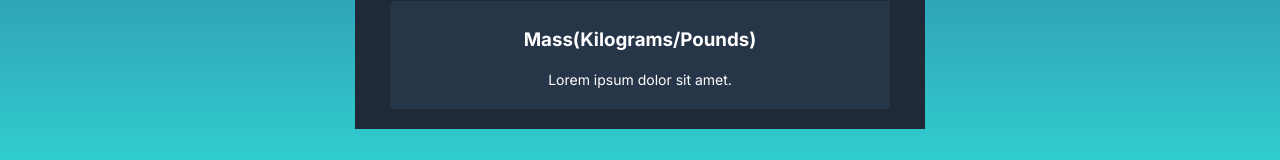
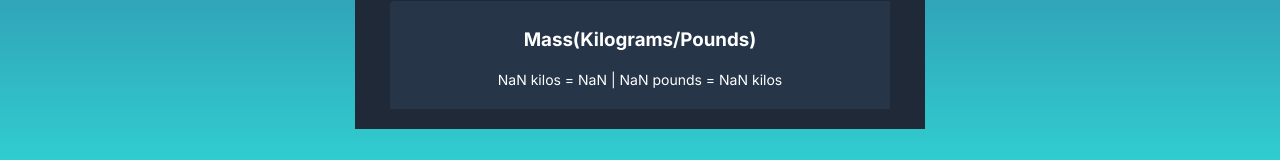
Before and after one commit to itsmeYaz/unit-conversion, a plain HTML site: page index.html in a window 1280 px wide. Both pictures are taken after typing "Sample" into the empty fields and a click on the button "Convert". Shown: the part 620-780 px from the top of the page. Drawn offline with Linux system fonts and the light colour scheme.

Commit message:
Refactor unit conversion functions and update result elements

```diff
--- a/app.js
+++ b/app.js
@@ -2,44 +2,56 @@ const inputEl = document.querySelector("#input-field");
 const convertBtn = document.querySelector("#convert-button");
 const resultEl = document.querySelector(".result-output");
 
-const meterFeet = document.querySelector("#meter-to-feet");
-const literGallon = document.querySelector("#liter-to-gallons");
+const lengthResult = document.querySelector("#length");
+const volumeResult = document.querySelector("#volume");
+const massResult = document.querySelector("#mass");
 
 convertBtn.addEventListener("click", () => {
   let inputValue = Number(inputEl.value);
+  inputEl.value = "";
   //convert meters to feet
-  meterFeet.textContent = `${inputValue} meters = ${meterToFeet(
+  lengthResult.textContent = `${inputValue} meters = ${meterToFeet(
     inputValue
   )} | ${inputValue} feet = ${feetToMeter(inputValue)} meters`;
 
-  literGallon.textContent = `${inputValue} gallons = ${literToGallon(
+  volumeResult.textContent = `${inputValue} gallons = ${literToGallon(
     inputValue
   )} | ${inputValue} gallons = ${galToLiter(inputValue)} liters`;
 
-  inputEl.value = "";
+  massResult.textContent = `${inputValue} kilos = ${kilogramToPound(
+    inputValue
+  )} | ${inputValue} pounds = ${poundToKg(inputValue)} kilos`;
 });
 
+//Length functions
 function meterToFeet(m) {
-  let feet = m * 3.281;
-  return feet;
+  let feet = (m * 3.28084).toFixed(2);
+  return Number(feet);
 }
 
 function feetToMeter(f) {
-  let meter = f * 0.3048;
-  return meter;
+  let meter = (f * 0.3048).toFixed(2);
+  return Number(meter);
 }
 
+//Volume Functions
 function literToGallon(l) {
-  let galoon = l * 0.264;
-  return galoon;
+  let galoon = (l * 0.264172).toFixed(2);
+  return Number(galoon);
 }
 
 function galToLiter(gal) {
-  let liter = gal * 3.785;
-  return liter;
+  let liter = (gal * 3.78541).toFixed(2);
+  return Number(liter);
 }
 
+//Mass Functions
 function kilogramToPound(kg) {
-  let pound = kg * 2.204;
-  return pound;
+  let pound = (kg * 2.20462).toFixed(2);
+  return Number(pound);
 }
+
+function poundToKg(pound) {
+  let kg = (pound * 0.453592).toFixed(2);
+  return Number(kg);
+}
--- a/index.html
+++ b/index.html
@@ -17,21 +17,17 @@
       <div id="result-section">
         <div class="result-box">
           <h3 class="resul-title">Length(Meter/Feet)</h3>
-          <p class="result-output" id="meter-to-feet">
-            Lorem ipsum dolor sit amet.
-          </p>
+          <p class="result-output" id="length"></p>
         </div>
 
         <div class="result-box">
           <h3 class="resul-title">Volume(Liters/Gallons)</h3>
-          <p class="result-output" id="liter-to-gallons">
-            Lorem ipsum dolor sit amet.
-          </p>
+          <p class="result-output" id="volume"></p>
         </div>
 
         <div class="result-box">
           <h3 class="resul-title">Mass(Kilograms/Pounds)</h3>
-          <p class="result-output">Lorem ipsum dolor sit amet.</p>
+          <p class="result-output" id="mass"></p>
         </div>
       </div>
     </div>
```
